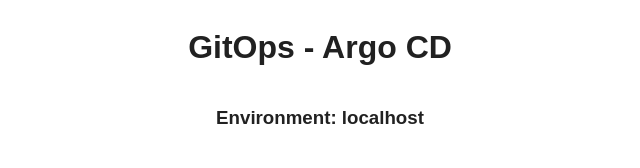
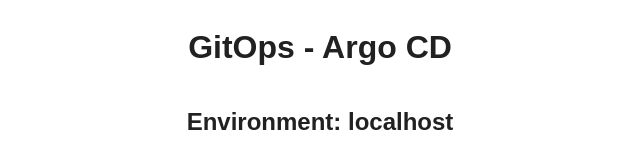
Before and after one commit to songvut365/gitops-argocd, a plain HTML site: page app/index.html in a window 1280 px wide. Shown: the whole page, without its empty margins (320-960 px from the left). Drawn offline with Linux system fonts and the light colour scheme.

Commit message:
change environment component

```diff
--- a/app/index.html
+++ b/app/index.html
@@ -15,7 +15,7 @@
 <body>
     <div style="display: flex; justify-content: center; flex-direction: column; align-items: center;">
         <h1 id="header">GitOps - Argo CD</h1>
-        <h3 id="stage"></h3>
+        <h2 id="stage"></h2>
     </div>
 
     <script>
```
